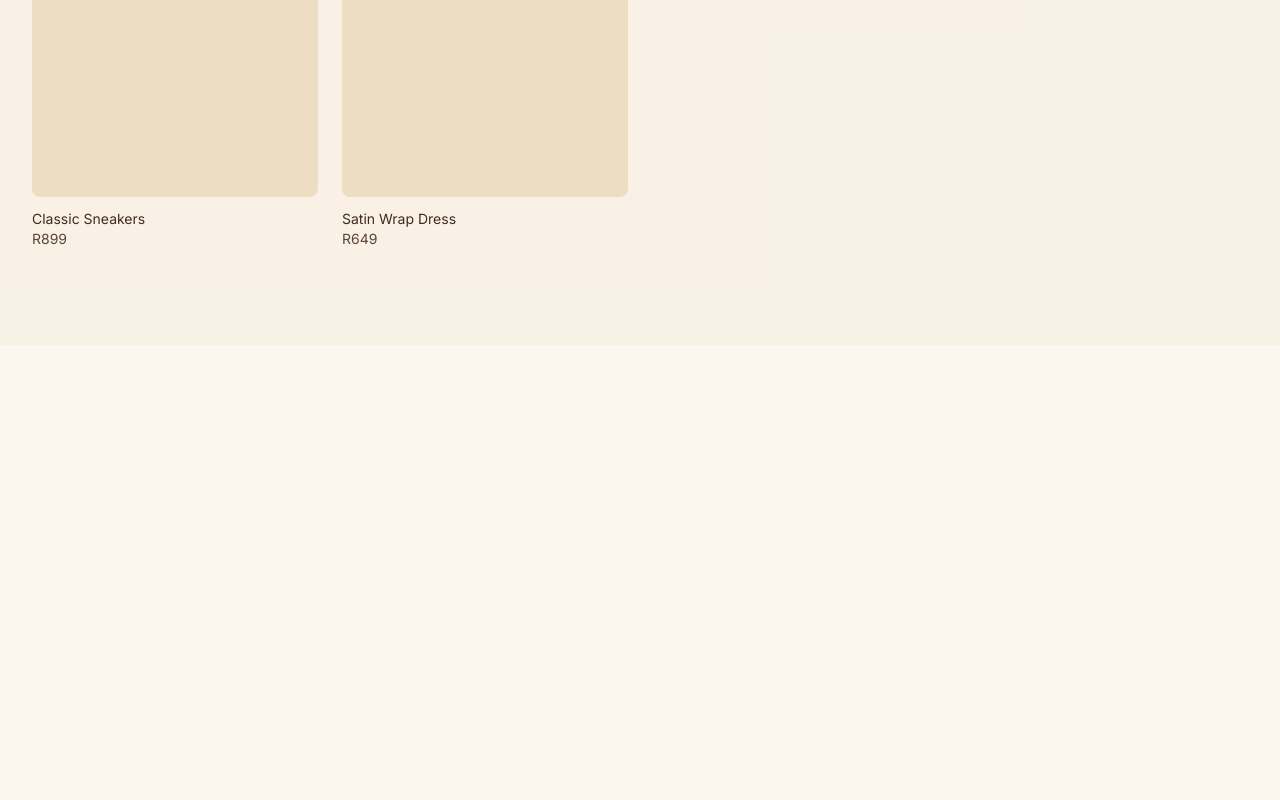
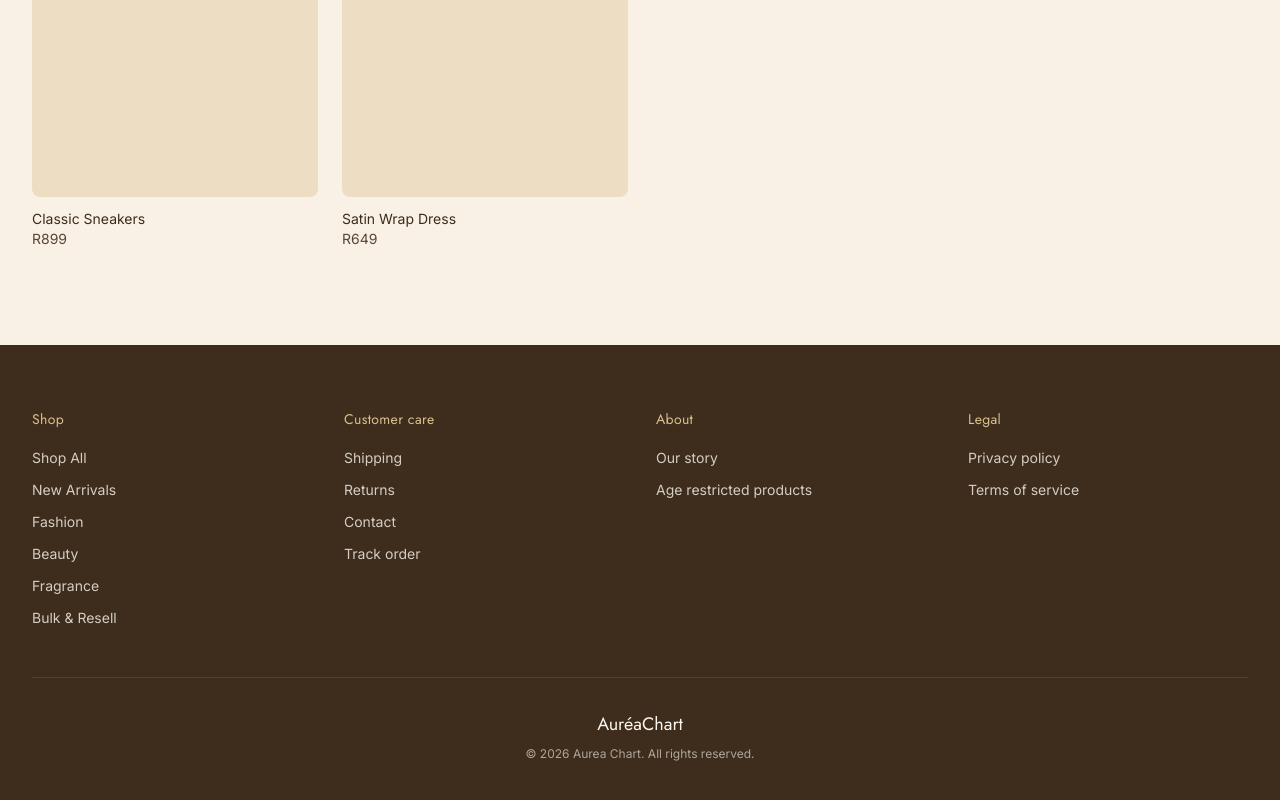
Before and after one commit to ST10485707/aurea-chart, a Next.js app: page / in a window 1280 px wide. Shown: the part 2007-2807 px from the top of the page. Before the commit the page ends 2352 px from the top, so only its background shows below. Built offline with nearby package versions, Linux system fonts and the light colour scheme.

Commit message:
Build footer with link columns and brand mark

```diff
--- /dev/null
+++ b/app/components/Footer.tsx
@@ -0,0 +1,80 @@
+import Link from "next/link";
+
+const columns = [
+  {
+    title: "Shop",
+    links: [
+      { label: "Shop All", href: "/shop" },
+      { label: "New Arrivals", href: "/new-arrivals" },
+      { label: "Fashion", href: "/category/fashion" },
+      { label: "Beauty", href: "/category/beauty" },
+      { label: "Fragrance", href: "/category/fragrance" },
+      { label: "Bulk & Resell", href: "/bulk" },
+    ],
+  },
+  {
+    title: "Customer care",
+    links: [
+      { label: "Shipping", href: "/shipping" },
+      { label: "Returns", href: "/returns" },
+      { label: "Contact", href: "/contact" },
+      { label: "Track order", href: "/track-order" },
+    ],
+  },
+  {
+    title: "About",
+    links: [
+      { label: "Our story", href: "/about" },
+      { label: "Age restricted products", href: "/age-restricted" },
+    ],
+  },
+  {
+    title: "Legal",
+    links: [
+      { label: "Privacy policy", href: "/privacy" },
+      { label: "Terms of service", href: "/terms" },
+    ],
+  },
+];
+
+export default function Footer() {
+  return (
+    <footer className="w-full bg-[var(--color-coffee-dark)] text-[var(--color-cream)]">
+      <div className="mx-auto max-w-7xl px-4 py-16 md:px-8">
+        <div className="grid grid-cols-2 md:grid-cols-4 gap-8">
+          {columns.map((col) => (
+            <div key={col.title}>
+              <h3 className="text-sm tracking-wide mb-4 text-[var(--color-gold-soft)]">
+                {col.title}
+              </h3>
+              <ul className="space-y-2">
+                {col.links.map((link) => (
+                  <li key={link.label}>
+                    <Link
+                      href={link.href}
+                      className="text-sm text-[var(--color-cream)]/80 hover:text-[var(--color-cream)] transition"
+                    >
+                      {link.label}
+                    </Link>
+                  </li>
+                ))}
+              </ul>
+            </div>
+          ))}
+        </div>
+
+        <div className="mt-12 pt-8 border-t border-[var(--color-cream)]/10 text-center">
+          <p
+            className="text-lg"
+            style={{ fontFamily: "var(--font-heading)" }}
+          >
+            Auréa<span className="font-normal">Chart</span>
+          </p>
+          <p className="mt-2 text-xs text-[var(--color-cream)]/60">
+            © {new Date().getFullYear()} Aurea Chart. All rights reserved.
+          </p>
+        </div>
+      </div>
+    </footer>
+  );
+}
--- a/app/page.tsx
+++ b/app/page.tsx
@@ -2,6 +2,7 @@ import Header from "./components/Header";
 import Hero from "./components/Hero";
 import Categories from "./components/Categories";
 import NewArrivals from "./components/NewArrivals";
+import Footer from "./components/Footer";
 
 export default function Home() {
   return (
@@ -13,6 +14,7 @@ export default function Home() {
       </main>
       <Categories />
       <NewArrivals />
+      <Footer />
     </div>
 
   );
```
